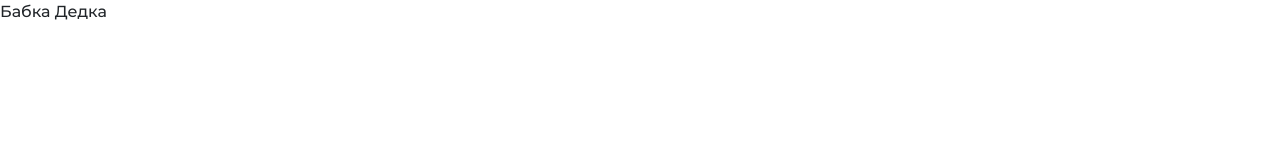
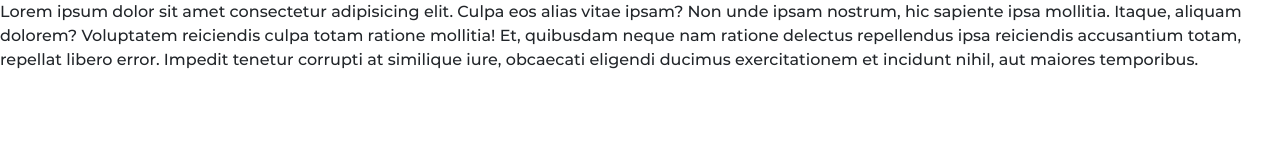
Before and after one commit to Daneskjold/starter, a website: page src/index.html in a window 1280 px wide. Drawn offline with Linux system fonts and the light colour scheme.

Commit message:
editing last version

```diff
--- a/src/index.html
+++ b/src/index.html
@@ -41,7 +41,7 @@
     <link rel="icon" type="image/png" sizes="32x32" href="icons/favicon/favicon-32x32.png">
     <link rel="icon" type="image/png" sizes="96x96" href="icons/favicon/favicon-96x96.png">
     <link rel="icon" type="image/png" sizes="16x16" href="icons/favicon/favicon-16x16.png">
-    <link rel="manifest" href="/manifest.json">
+    <link rel="manifest" href="icons/favicon/manifest.json">
     <meta name="msapplication-TileColor" content="#ffffff">
     <meta name="msapplication-TileImage" content="/ms-icon-144x144.png">
     <meta name="theme-color" content="#ffffff">
@@ -49,7 +49,8 @@
 </head>
 
 <body>
-    Бабка Дедка
+    Lorem ipsum dolor sit amet consectetur adipisicing elit. Culpa eos alias vitae ipsam? Non unde ipsam nostrum, hic sapiente ipsa mollitia. Itaque, aliquam dolorem? Voluptatem reiciendis culpa totam ratione mollitia!
+    Et, quibusdam neque nam ratione delectus repellendus ipsa reiciendis accusantium totam, repellat libero error. Impedit tenetur corrupti at similique iure, obcaecati eligendi ducimus exercitationem et incidunt nihil, aut maiores temporibus.
     <script src="js/script.js"></script>
 </body>
 
--- a/src/scss/base/_variables.scss
+++ b/src/scss/base/_variables.scss
@@ -0,0 +1,3 @@
+:root {
+    --main-color: #FFA501;
+}
```
Also changed, not shown: src/scss/style.scss (+10 -1 lines).
